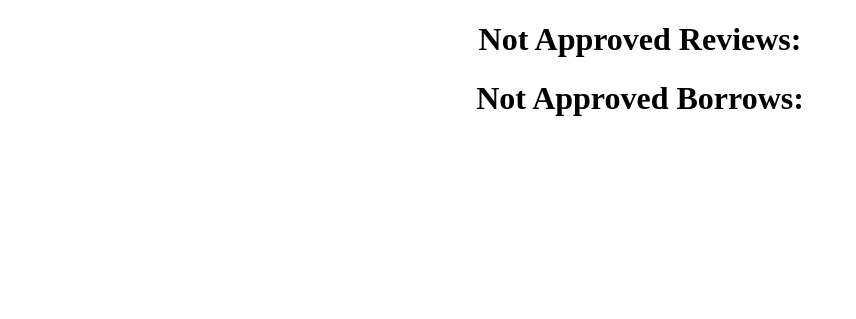
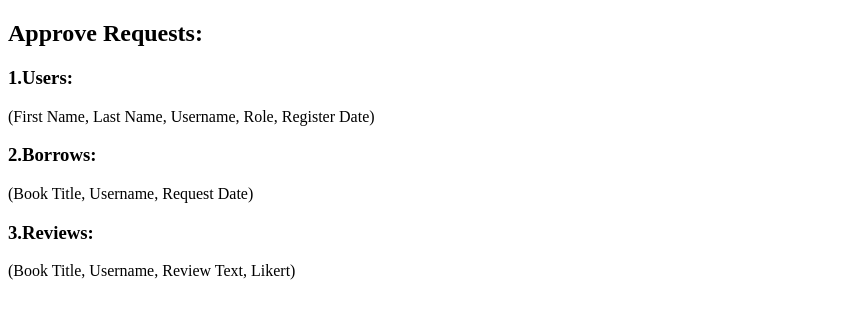
Before and after one commit to mariagratsia/libraryDB2023, a Flask app: template User Interface/ABSMINDS2/AbsoluteMinds/templates/approve.html in a window 1280 px wide. Shown: the part 26-345 px from the top of the page, without its empty margins (0-856 px from the left). Run offline with Flask 3, Linux system fonts and the light colour scheme; the template is opened without the code that fills it, so the values that code supplies are empty.

Commit message:
Add files via upload

```diff
--- a/User Interface/ABSMINDS2/AbsoluteMinds/templates/approve.html
+++ b/User Interface/ABSMINDS2/AbsoluteMinds/templates/approve.html
@@ -2,16 +2,21 @@
 {% block title %}Approve{% endblock %}
 
 {% block content %}
-<h1 align="center">Not Approved Reviews:</h1>
-{% for review in not_approved_reviews %}
-    <p>{{ review }}</p>
+
+<h2>Approve Requests:</h2>
+
+<h3>1.Users:</h3>
+<p>(First Name, Last Name, Username, Role, Register Date)</p>
+{% for users in not_approved_users %}
+    <p>({{ users[1] }}, {{ users[2] }}, {{ users[5] }}, {{ users[7] }}, {{ users[9] }})</p>
     <form action="{{ url_for('view.approve') }}" method="POST">
-        <input type="hidden" name="review_id" value="{{ review[0] }}">
+        <input type="hidden" name="user_id" value="{{ users[0] }}">
         <input type="submit" value="Approve">
     </form>
 {% endfor %}
 
-<h1 align="center">Not Approved Borrows:</h1>
+<h3>2.Borrows:</h3>
+<p>(Book Title, Username, Request Date)</p>
 {% for borrow in not_approved_borrows %}
     <p>{{ borrow }}</p>
     <form action="{{ url_for('view.approve') }}" method="POST">
@@ -20,5 +25,17 @@
     </form>
 {% endfor %}
 
+<h3>3.Reviews:</h3>
+<p>(Book Title, Username, Review Text, Likert)</p>
+{% for review in not_approved_reviews %}
+    <p>{{ review }}</p>
+    <form action="{{ url_for('view.approve') }}" method="POST">
+        <input type="hidden" name="review_id" value="{{ review[0] }}">
+        <input type="submit" value="Approve">
+    </form>
+
+{% endfor %}
+
+
 
 {% endblock %}
--- a/User Interface/ABSMINDS2/AbsoluteMinds/templates/home.html
+++ b/User Interface/ABSMINDS2/AbsoluteMinds/templates/home.html
@@ -14,20 +14,18 @@
     {% endfor %}
 {% endblock %}
 
-
 {% block content_operator %}
 <h1 align="center">ABSOLUTE MINDS</h1>
 <h3 align="center">Welcome operator {{ myusername}}!</h3>
 <h4 align="center"><a href="{{ url_for('view.late_returns') }}">Late Returns</a>
     <a href="{{ url_for('view.avg_reviews') }}">Reviews</a></h4>
     <h4 align="center"><a href="{{ url_for('view.approve') }}">Approve</a></h4>
+    <h4 align="center"><a href="{{ url_for('view.return_a_book') }}">Return</a></h4>
     <h3 align="center">School Books:</h3>
     {% for book in book_list %}
     <li align="center"><a href="{{ url_for('view.book_details', book_id = book.id) }}">{{ book.title }}</a></li>
     {% endfor %}
 {% endblock %}
-
-
 
 {% block content_manager %}
 <h1 align="center">ABSOLUTE MINDS</h1>
--- a/User Interface/ABSMINDS2/AbsoluteMinds/templates/register.html
+++ b/User Interface/ABSMINDS2/AbsoluteMinds/templates/register.html
@@ -21,7 +21,7 @@
        placeholder="Enter your last name"
        />
        <br />
-       <label for="birth_date">Date of birth</label>
+       <label for="birth_date">Year of birth</label>
        <input
        type="year"
        class="form"
```
Also changed, not shown: User Interface/ABSMINDS2/AbsoluteMinds/templates/return_a_book.html (added, +27 -0 lines).
